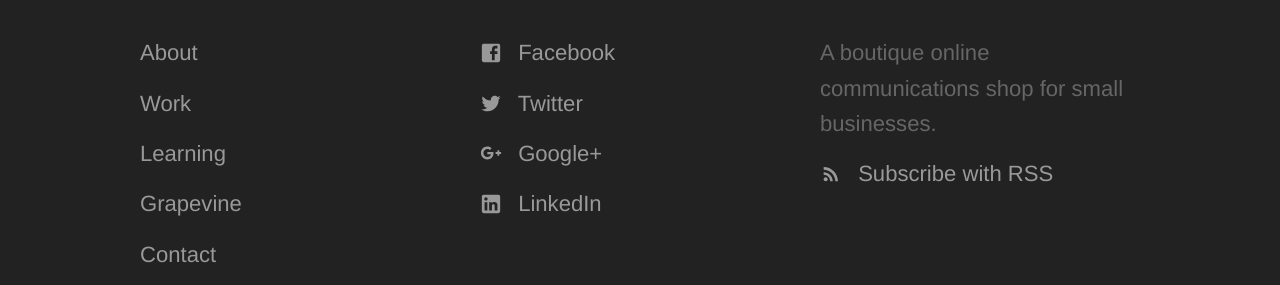
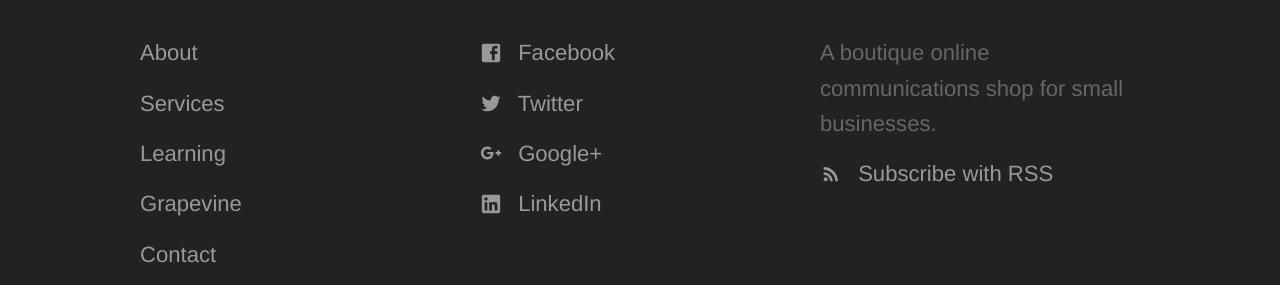
Before and after one commit to benevolenttech/btek.cc, a Jekyll site: the page built from index.html, in a window 1280 px wide and 900 px high, scrolled down 2106 px. Shown: the part 415-700 px from the top of the window. Built offline with Jekyll 4.4.1, drawn with Linux system fonts in a browser that asks for light colours.

Commit message:
Updated '_data/footer.yml' via CloudCannon

```diff
--- a/_data/footer.yml
+++ b/_data/footer.yml
@@ -2,8 +2,8 @@
   links:
     - name: About
       link: /about
-    - name: Work
-      link: /work
+    - name: Services
+      link: /services
     - name: Learning
       link: /learning
     - name: Grapevine
```
